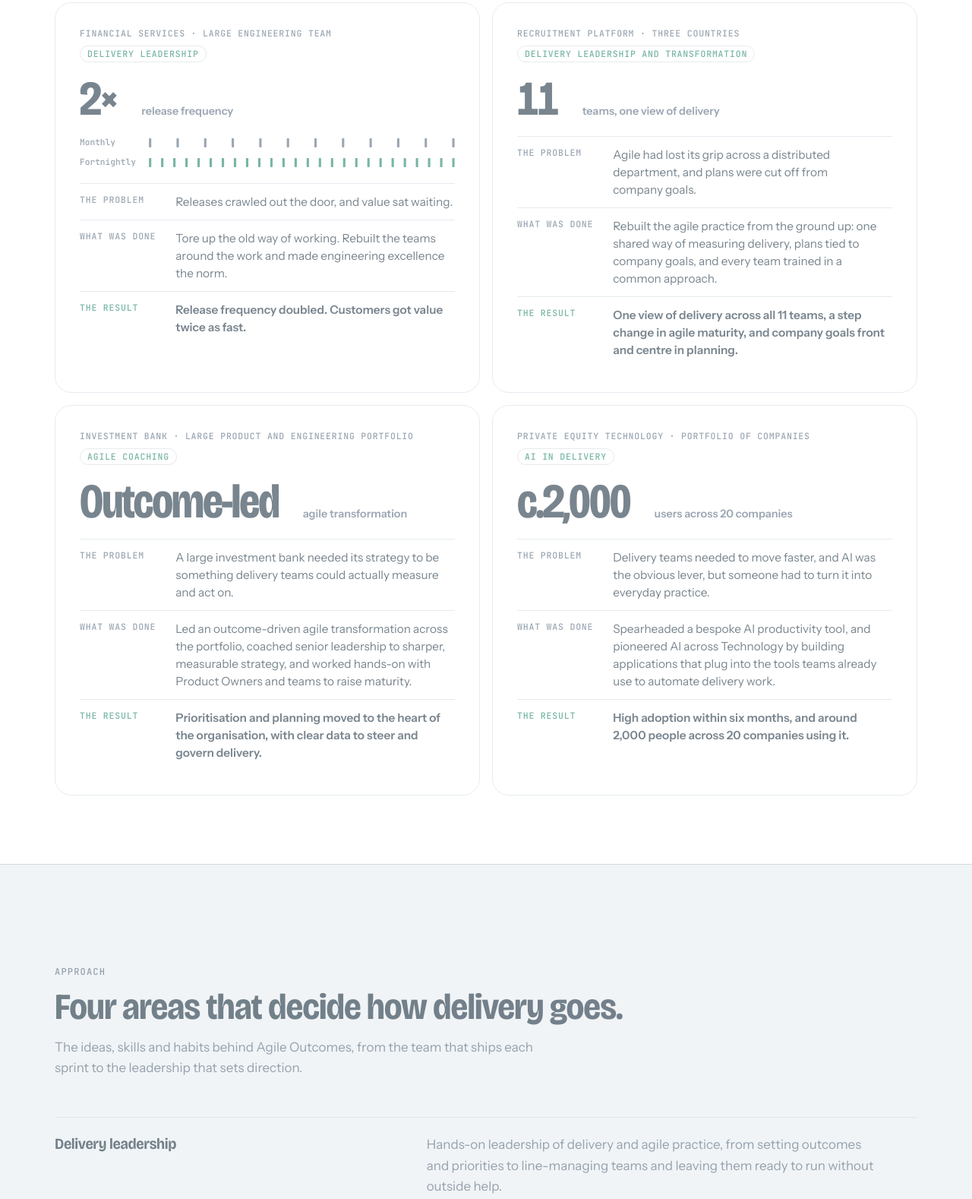
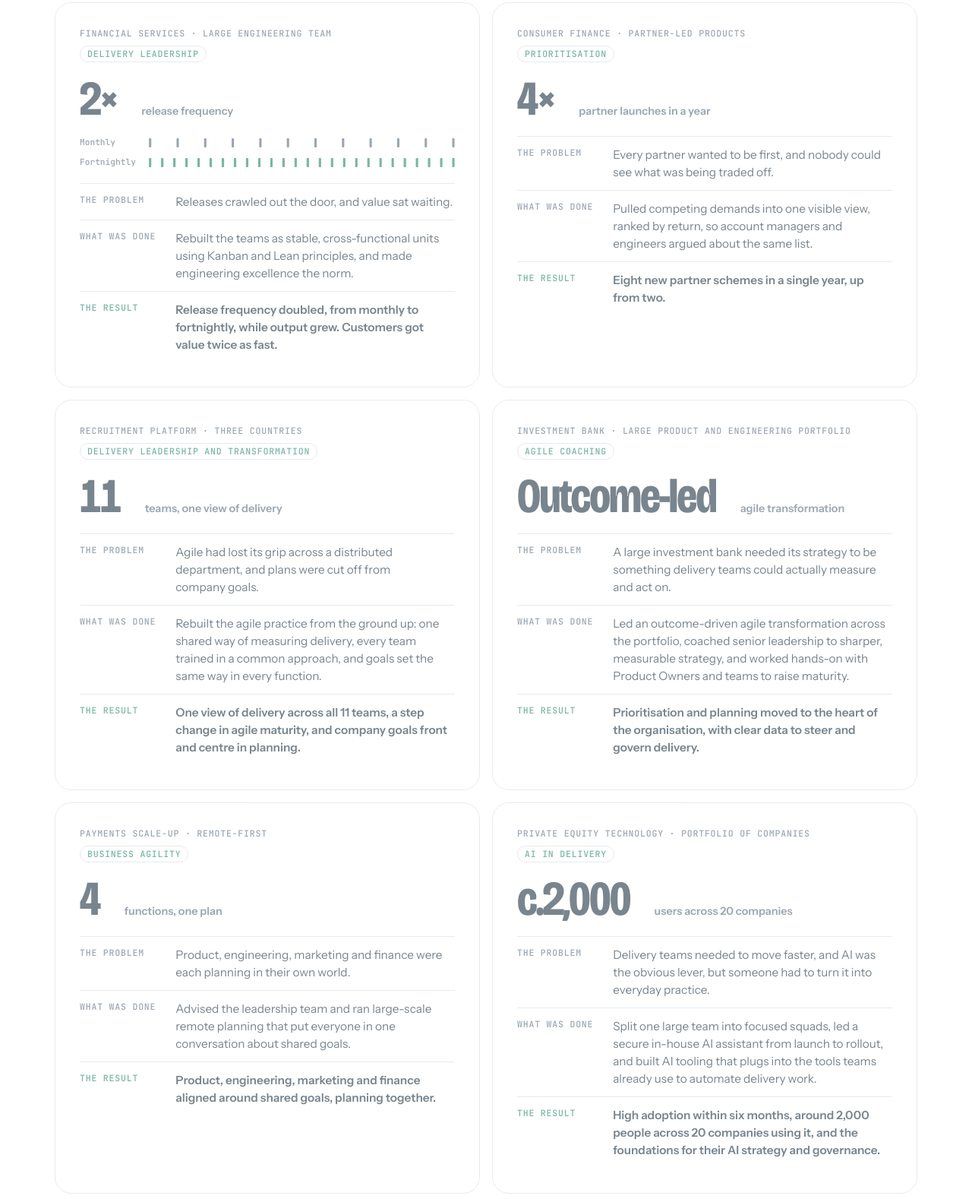
Before and after one commit to russwingfield-agile/agile-outcomes-site, a plain HTML site: page public/index.html in a window 1280 px wide. Shown: the part 2093-3671 px from the top of the page at 76% size. Drawn offline with nearby package versions, Linux system fonts and the light colour scheme; no server answers; a script that the page names is missing.

Commit message:
Rework case studies to six, drawing on the November 2026 CVs
Co-Authored-By: Claude Sonnet 5.5 <noreply@anthropic.com>
Claude-Session: https://claude.ai/code/session_01Sg2qP5WH75KQHQB4FL5Wvw

```diff
--- a/public/index.html
+++ b/public/index.html
@@ -105,7 +105,7 @@
     <header class="sec-head rv">
       <p class="eyebrow">Case studies</p>
       <h2 id="cases-h">Real problems. Measurable change.</h2>
-      <p class="sub">Four examples from earlier work, with employers left out. More context is available in conversation.</p>
+      <p class="sub">Six examples from earlier work, with employers left out. More context is available in conversation.</p>
     </header>
 
     <div class="cases">
@@ -115,8 +115,18 @@
         <div class="ticks" id="ticks" aria-hidden="true"></div>
         <dl class="c-rows">
           <div><dt>The problem</dt><dd>Releases crawled out the door, and value sat waiting.</dd></div>
-          <div><dt>What was done</dt><dd>Tore up the old way of working. Rebuilt the teams around the work and made engineering excellence the norm.</dd></div>
-          <div class="res"><dt>The result</dt><dd>Release frequency doubled. Customers got value twice as fast.</dd></div>
+          <div><dt>What was done</dt><dd>Rebuilt the teams as stable, cross-functional units using Kanban and Lean principles, and made engineering excellence the norm.</dd></div>
+          <div class="res"><dt>The result</dt><dd>Release frequency doubled, from monthly to fortnightly, while output grew. Customers got value twice as fast.</dd></div>
+        </dl>
+      </article>
+
+      <article class="case rv">
+        <p class="c-k">Consumer finance · partner-led products <span class="c-tag">Prioritisation</span></p>
+        <p class="c-m">4× <small>partner launches in a year</small></p>
+        <dl class="c-rows">
+          <div><dt>The problem</dt><dd>Every partner wanted to be first, and nobody could see what was being traded off.</dd></div>
+          <div><dt>What was done</dt><dd>Pulled competing demands into one visible view, ranked by return, so account managers and engineers argued about the same list.</dd></div>
+          <div class="res"><dt>The result</dt><dd>Eight new partner schemes in a single year, up from two.</dd></div>
         </dl>
       </article>
 
@@ -125,7 +135,7 @@
         <p class="c-m"><span class="count" data-to="11">11</span> <small>teams, one view of delivery</small></p>
         <dl class="c-rows">
           <div><dt>The problem</dt><dd>Agile had lost its grip across a distributed department, and plans were cut off from company goals.</dd></div>
-          <div><dt>What was done</dt><dd>Rebuilt the agile practice from the ground up: one shared way of measuring delivery, plans tied to company goals, and every team trained in a common approach.</dd></div>
+          <div><dt>What was done</dt><dd>Rebuilt the agile practice from the ground up: one shared way of measuring delivery, every team trained in a common approach, and goals set the same way in every function.</dd></div>
           <div class="res"><dt>The result</dt><dd>One view of delivery across all 11 teams, a step change in agile maturity, and company goals front and centre in planning.</dd></div>
         </dl>
       </article>
@@ -141,12 +151,22 @@
       </article>
 
       <article class="case rv">
+        <p class="c-k">Payments scale-up · remote-first <span class="c-tag">Business agility</span></p>
+        <p class="c-m">4 <small>functions, one plan</small></p>
+        <dl class="c-rows">
+          <div><dt>The problem</dt><dd>Product, engineering, marketing and finance were each planning in their own world.</dd></div>
+          <div><dt>What was done</dt><dd>Advised the leadership team and ran large-scale remote planning that put everyone in one conversation about shared goals.</dd></div>
+          <div class="res"><dt>The result</dt><dd>Product, engineering, marketing and finance aligned around shared goals, planning together.</dd></div>
+        </dl>
+      </article>
+
+      <article class="case rv">
         <p class="c-k">Private equity technology · portfolio of companies <span class="c-tag">AI in delivery</span></p>
         <p class="c-m">c.2,000 <small>users across 20 companies</small></p>
         <dl class="c-rows">
           <div><dt>The problem</dt><dd>Delivery teams needed to move faster, and AI was the obvious lever, but someone had to turn it into everyday practice.</dd></div>
-          <div><dt>What was done</dt><dd>Spearheaded a bespoke AI productivity tool, and pioneered AI across Technology by building applications that plug into the tools teams already use to automate delivery work.</dd></div>
-          <div class="res"><dt>The result</dt><dd>High adoption within six months, and around 2,000 people across 20 companies using it.</dd></div>
+          <div><dt>What was done</dt><dd>Split one large team into focused squads, led a secure in-house AI assistant from launch to rollout, and built AI tooling that plugs into the tools teams already use to automate delivery work.</dd></div>
+          <div class="res"><dt>The result</dt><dd>High adoption within six months, around 2,000 people across 20 companies using it, and the foundations for their AI strategy and governance.</dd></div>
         </dl>
       </article>
     </div>
```
